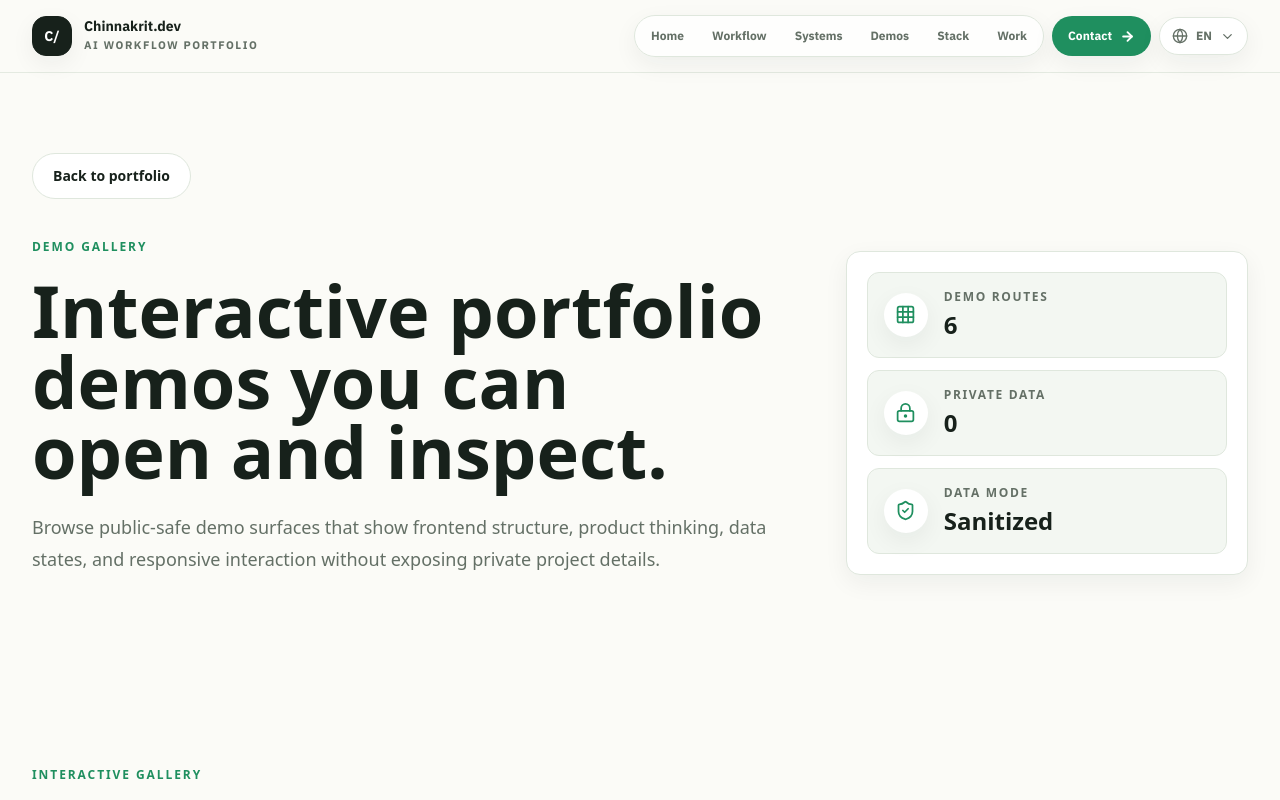
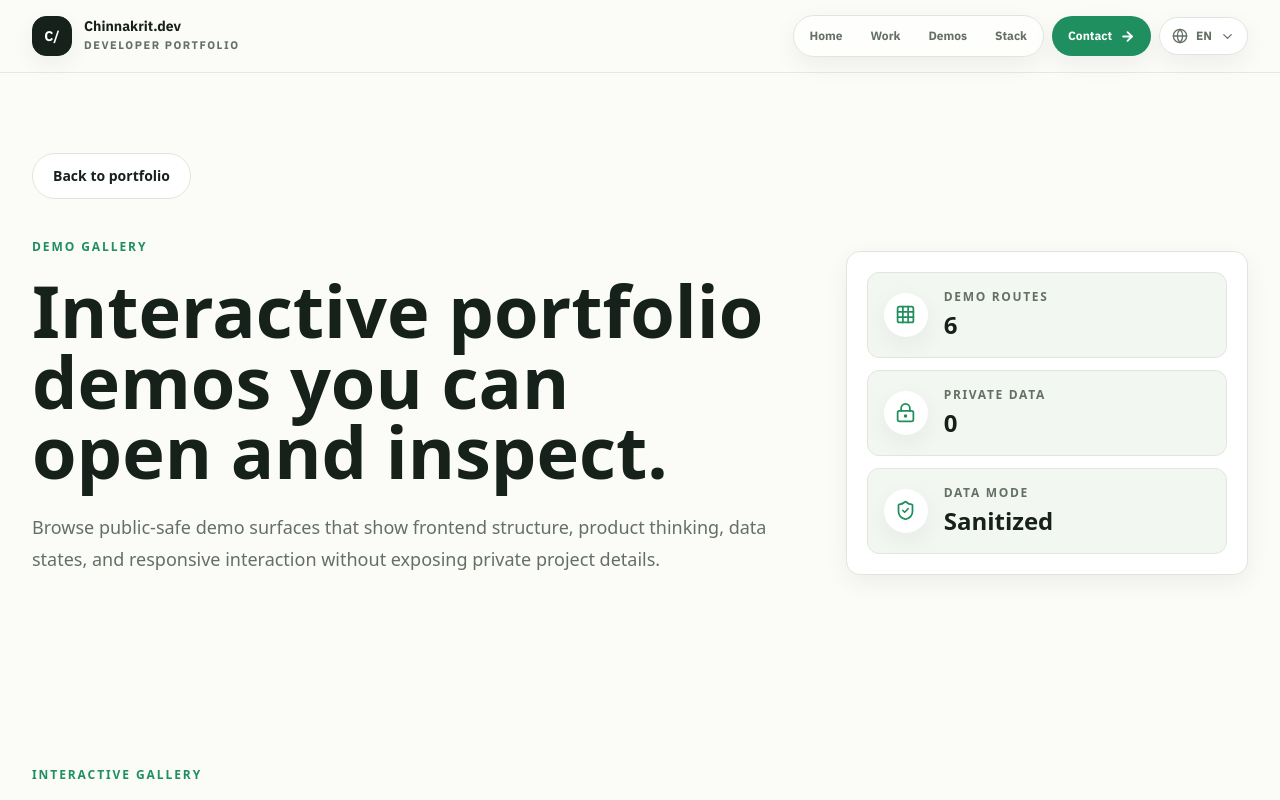
Before and after one commit to Manchinn/Portfolio, a Next.js app: page /demos in a window 1280 px wide. Shown: the top 800 px of the page. Built offline with nearby package versions, Linux system fonts and the light colour scheme.

Commit message:
feat: clean portfolio nav hierarchy

```diff
--- a/src/app/(portfolio)/demos/page.tsx
+++ b/src/app/(portfolio)/demos/page.tsx
@@ -30,7 +30,7 @@ const demoCopy = {
       'Browse public-safe demo surfaces that show frontend structure, product thinking, data states, and responsive interaction without exposing private project details.',
     back: 'Back to portfolio',
     open: 'Open demo',
-    brief: 'Start a project inquiry',
+    brief: 'Get in touch',
     browseLabel: 'Interactive gallery',
     browseTitle: 'Choose a demo by product surface, project type, or UI behavior.',
     browseIntro:
@@ -74,7 +74,7 @@ const demoCopy = {
       'รวม demo surface แบบ public-safe ที่โชว์โครงสร้าง frontend, product thinking, data state และ responsive interaction โดยไม่เปิดรายละเอียด private project',
     back: 'กลับหน้า Portfolio',
     open: 'เปิด Demo',
-    brief: 'เริ่ม Project Inquiry',
+    brief: 'ติดต่อ',
     browseLabel: 'Interactive gallery',
     browseTitle: 'เลือก demo จาก product surface, ประเภทโปรเจกต์ หรือพฤติกรรม UI ที่อยากดู',
     browseIntro:
--- a/src/components/layout/Navbar/Navbar.tsx
+++ b/src/components/layout/Navbar/Navbar.tsx
@@ -38,7 +38,7 @@ const Navbar = () => {
             <div className="hidden min-w-0 sm:block">
               <p className="text-sm font-black leading-none text-saas-ink">Chinnakrit.dev</p>
               <p className="mt-1 text-[11px] font-bold uppercase tracking-[0.14em] text-saas-muted">
-                AI workflow portfolio
+                {t('nav.tagline')}
               </p>
             </div>
           </a>
@@ -57,7 +57,7 @@ const Navbar = () => {
               ))}
             </div>
             <a
-              href="/#contact"
+              href="/work-with-me"
               className="inline-flex items-center gap-2 rounded-full bg-saas-green px-4 py-3 text-xs font-black text-white shadow-saas-sm transition hover:bg-saas-green-strong focus-visible:shadow-saas-focus"
             >
               {t('nav.contact')}
@@ -102,7 +102,7 @@ const Navbar = () => {
           {/* Tablet Menu */}
           <div className="hidden items-center gap-2 md:flex lg:hidden">
             <a
-              href="/#contact"
+              href="/work-with-me"
               className="inline-flex items-center gap-2 rounded-full bg-saas-green px-4 py-3 text-xs font-black text-white shadow-saas-sm transition hover:bg-saas-green-strong"
             >
               {t('nav.contact')}
--- a/src/components/portfolio-saas/SaasHome.tsx
+++ b/src/components/portfolio-saas/SaasHome.tsx
@@ -177,7 +177,7 @@ function SaasHero({ c, data }: { c: LocalCopy; data: typeof profile.en & typeof
           </h1>
           <p className="mt-6 max-w-full break-words text-lg leading-8 text-saas-muted sm:max-w-2xl">{c.heroBody}</p>
           <div className="mt-9 flex flex-wrap gap-3">
-            <SaasButton href="/#systems" icon={<ArrowRight className="h-4 w-4" />}>
+            <SaasButton href="/#work" icon={<ArrowRight className="h-4 w-4" />}>
               {c.primaryCta}
             </SaasButton>
             <SaasButton href="/demos" variant="secondary" icon={<ExternalLink className="h-4 w-4" />}>
@@ -226,14 +226,14 @@ function SaasHero({ c, data }: { c: LocalCopy; data: typeof profile.en & typeof
 
 function SelectedWork({ c, projects: selectedProjects }: { c: LocalCopy; projects: Project[] }) {
   return (
-    <SaasSection id="systems" className="bg-white/55">
+    <SaasSection id="work" className="bg-white/55">
       <SaasHeader
         eyebrow={c.selectedEyebrow}
         title={c.selectedTitle}
         subtitle={c.selectedSubtitle}
         align="split"
         rightSlot={
-          <SaasButton href="/#systems" variant="secondary">
+          <SaasButton href="/#work" variant="secondary">
             {c.viewWork}
           </SaasButton>
         }
--- a/src/data/portfolio.ts
+++ b/src/data/portfolio.ts
@@ -2,12 +2,10 @@ import type { Profile, ProfileCommon, SkillGroup, Experience, Project, Social, A
 
 export const navItems = [
   { label: "Home", href: "/#home" },
-  { label: "Workflow", href: "/#workflow" },
-  { label: "Systems", href: "/#systems" },
+  { label: "Work", href: "/#work" },
   { label: "Demos", href: "/demos" },
   { label: "Stack", href: "/#stack" },
-  { label: "Work", href: "/work-with-me" },
-  { label: "Contact", href: "/#contact" },
+  { label: "Contact", href: "/work-with-me" },
 ]
 
 export const profile: LocalizedData<Profile> = {
--- a/src/i18n/locales/en.json
+++ b/src/i18n/locales/en.json
@@ -1,5 +1,6 @@
 {
   "nav": {
+    "tagline": "Developer portfolio",
     "home": "Home",
     "timeline": "Timeline",
     "workflow": "Workflow",
--- a/src/i18n/locales/th.json
+++ b/src/i18n/locales/th.json
@@ -1,5 +1,6 @@
 {
   "nav": {
+    "tagline": "Portfolio นักพัฒนา",
     "home": "หน้าหลัก",
     "timeline": "ไทม์ไลน์",
     "workflow": "Workflow",
@@ -10,7 +11,7 @@
     "projects": "ผลงาน",
     "stack": "Stack",
     "demos": "Demos",
-    "work": "จ้างงาน",
+    "work": "ผลงาน",
     "articles": "บทความ",
     "prompts": "Prompts",
     "contact": "ติดต่อ"
```
Also changed, not shown: 1 other file (tests, documents, lock files or other folders).
